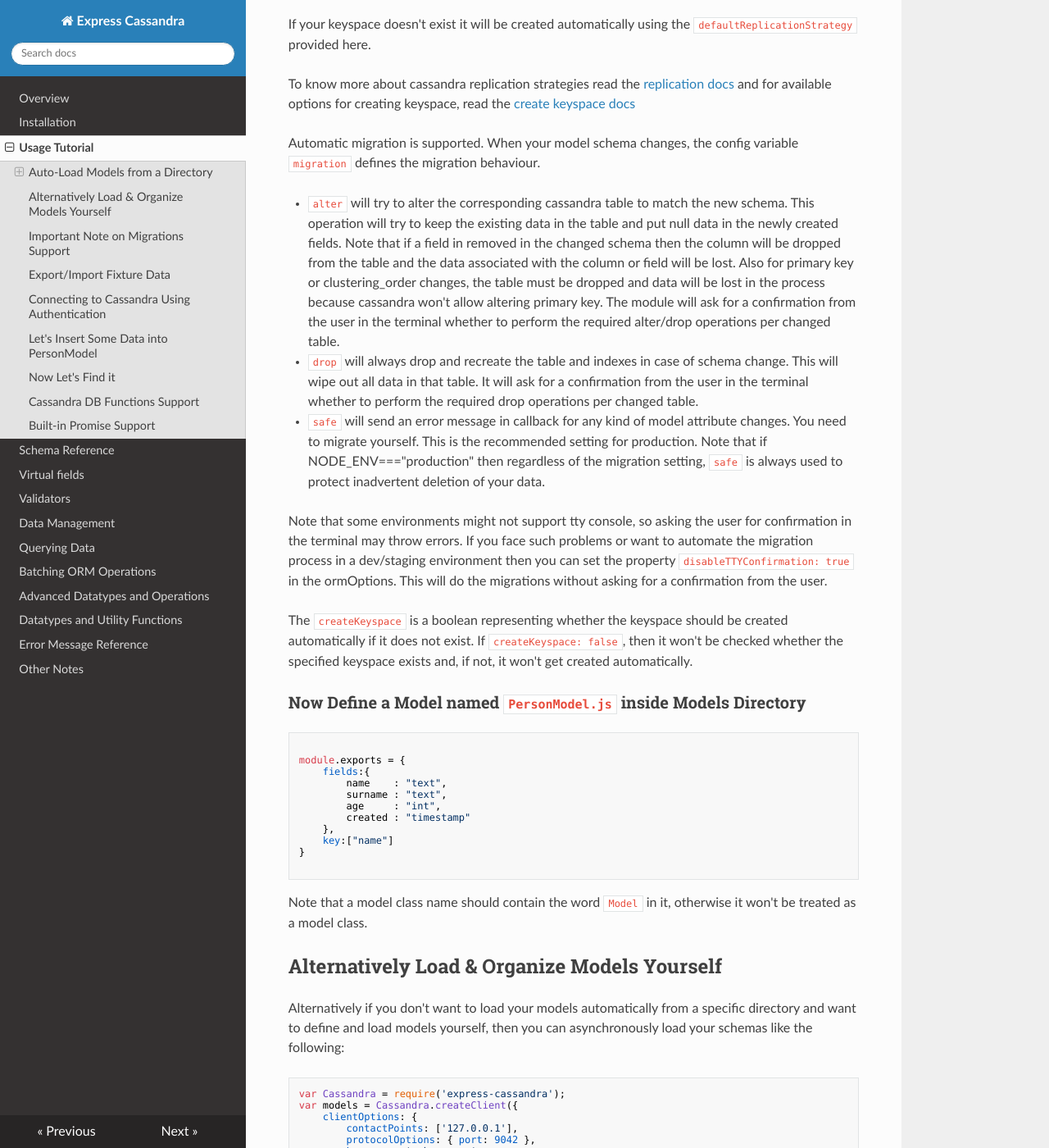
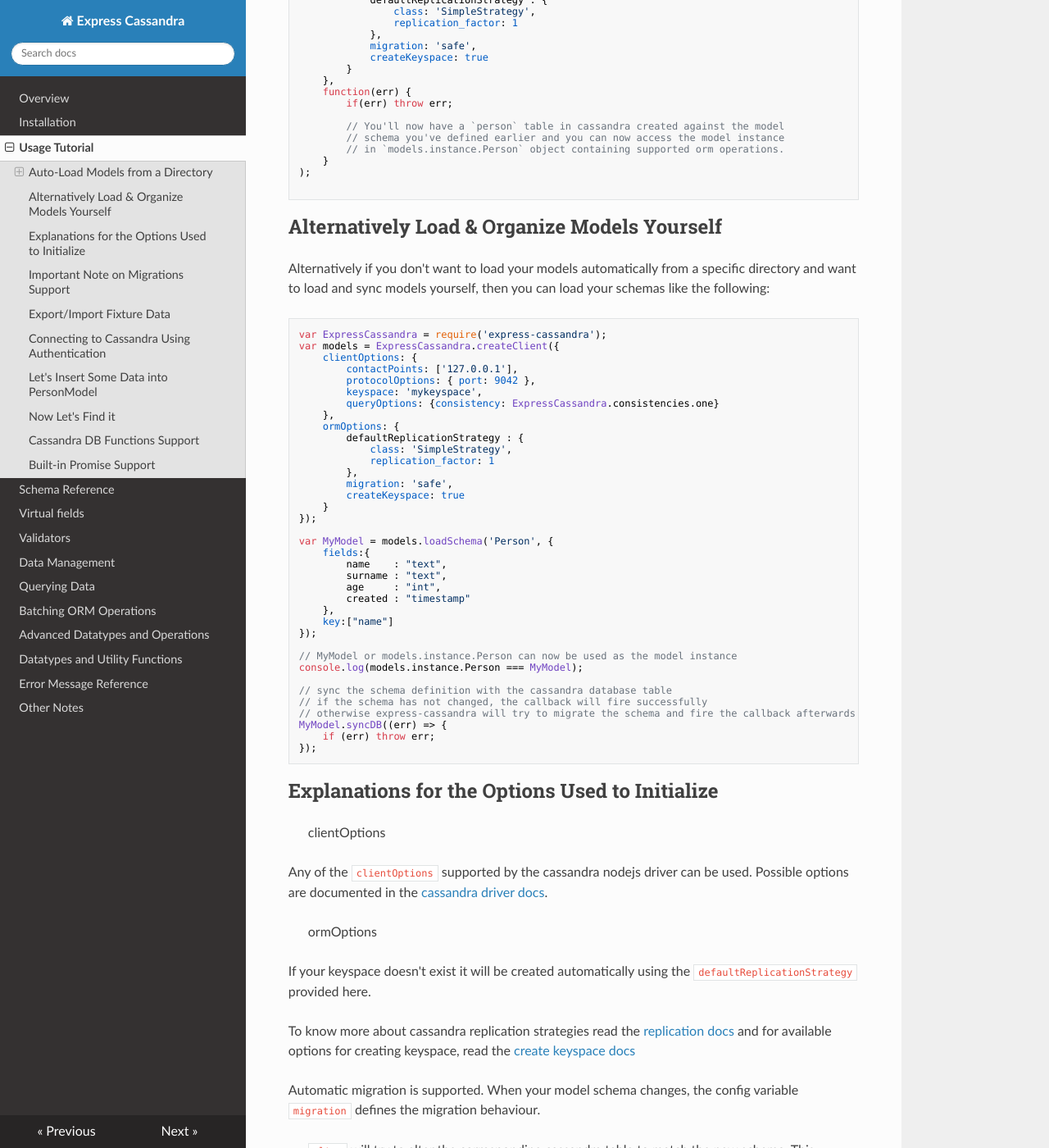
Before and after one commit to masumsoft/express-cassandra, an MkDocs documentation site: the page built from docs/usage.md, in a window 1280 px wide and 1400 px high, scrolled down 787 px. Shown: the whole window at 82% size. Built offline with MkDocs 1.6.1, drawn with Linux system fonts in a browser that asks for light colours; nearby versions of some CDN libraries; old or Windows-style settings are respelled for this version of MkDocs; some of the changed text lies outside the part shown.

Commit message:
breaking: custom load and sync schema api

````diff
--- a/docs/usage.md
+++ b/docs/usage.md
@@ -1,6 +1,26 @@
 # Usage Tutorial
 
 ## Auto-Load Models from a Directory
+
+### Define a Model named `PersonModel.js` in `models` Directory
+
+```js
+
+module.exports = {
+    fields:{
+        name    : "text",
+        surname : "text",
+        age     : "int",
+        created : "timestamp"
+    },
+    key:["name"]
+}
+
+```
+
+Note that a model class name should contain the word `Model` in it, otherwise it won't be treated as a model.
+
+### Now bind the `models` directory with express-cassandra
 
 ```js
 var models = require('express-cassandra');
@@ -25,12 +45,61 @@ models.setDirectory( __dirname + '/models').bind(
         }
     },
     function(err) {
-        if(err) console.log(err.message);
-        else console.log(models.timeuuid());
+        if(err) throw err;
+
+        // You'll now have a `person` table in cassandra created against the model
+        // schema you've defined earlier and you can now access the model instance
+        // in `models.instance.Person` object containing supported orm operations.
     }
 );
 
 ```
+
+## Alternatively Load & Organize Models Yourself
+
+Alternatively if you don't want to load your models automatically from a specific directory and want to load and sync models yourself, then you can load your schemas like the following:
+
+```js
+var ExpressCassandra = require('express-cassandra');
+var models = ExpressCassandra.createClient({
+    clientOptions: {
+        contactPoints: ['127.0.0.1'],
+        protocolOptions: { port: 9042 },
+        keyspace: 'mykeyspace',
+        queryOptions: {consistency: ExpressCassandra.consistencies.one}
+    },
+    ormOptions: {
+        defaultReplicationStrategy : {
+            class: 'SimpleStrategy',
+            replication_factor: 1
+        },
+        migration: 'safe',
+        createKeyspace: true
+    }
+});
+
+var MyModel = models.loadSchema('Person', {
+    fields:{
+        name    : "text",
+        surname : "text",
+        age     : "int",
+        created : "timestamp"
+    },
+    key:["name"]
+});
+
+// MyModel or models.instance.Person can now be used as the model instance
+console.log(models.instance.Person === MyModel);
+
+// sync the schema definition with the cassandra database table
+// if the schema has not changed, the callback will fire successfully
+// otherwise express-cassandra will try to migrate the schema and fire the callback afterwards
+MyModel.syncDB((err) => {
+    if (err) throw err;
+});
+```
+
+## Explanations for the Options Used to Initialize
 
 > clientOptions
 
@@ -72,71 +141,10 @@ Note that some environments might not support tty console, so asking the user fo
 The `createKeyspace` is a boolean representing whether the keyspace should be created automatically if it does not exist. If `createKeyspace: false`, then it won't be checked whether the specified keyspace exists and, if not, it won't get created automatically.
 
 
-### Now Define a Model named `PersonModel.js` inside Models Directory
-
-```js
-
-module.exports = {
-    fields:{
-        name    : "text",
-        surname : "text",
-        age     : "int",
-        created : "timestamp"
-    },
-    key:["name"]
-}
-
-```
-
-Note that a model class name should contain the word `Model` in it, otherwise it won't be treated as a model class.
-
-## Alternatively Load & Organize Models Yourself
-
-Alternatively if you don't want to load your models automatically from a specific directory and want to define and load models yourself, then you can asynchronously load your schemas like the following:
-
-```js
-var Cassandra = require('express-cassandra');
-var models = Cassandra.createClient({
-    clientOptions: {
-        contactPoints: ['127.0.0.1'],
-        protocolOptions: { port: 9042 },
-        keyspace: 'mykeyspace',
-        queryOptions: {consistency: Cassandra.consistencies.one}
-    },
-    ormOptions: {
-        defaultReplicationStrategy : {
-            class: 'SimpleStrategy',
-            replication_factor: 1
-        },
-        migration: 'safe',
-        createKeyspace: true
-    }
-});
-
-models.init(function (err) {
-    if (err) throw err;
-
-    var MyModel = models.loadSchema('Person', {
-        fields:{
-            name    : "text",
-            surname : "text",
-            age     : "int",
-            created : "timestamp"
-        },
-        key:["name"]
-    }, function(err, UserModel){
-        //the table in cassandra is now created
-        //the models.instance.Person, UserModel or MyModel can now be used
-        console.log(models.instance.Person);
-        console.log(models.instance.Person === UserModel);
-        console.log(models.instance.Person === MyModel);
-    });
-});
-```
-
 ## Important Note on Migrations Support
 
 Current support for migration is an experimental feature and should be set to `safe` for production environments. When set to `alter` or `drop` the ORM will try to take a conservative approach and will ask the user for confirmation when doing any data destructive operation. But as this feature is new and not yet stable, you might encounter some bugs or glitches here and there. Please report an issue in [github](https://github.com/masumsoft/express-cassandra/issues/) if you face any. The team will try their best to fix the problem within short time.
+
 
 ## Export/Import Fixture Data
 
````
Also changed, not shown: 4 other files.
